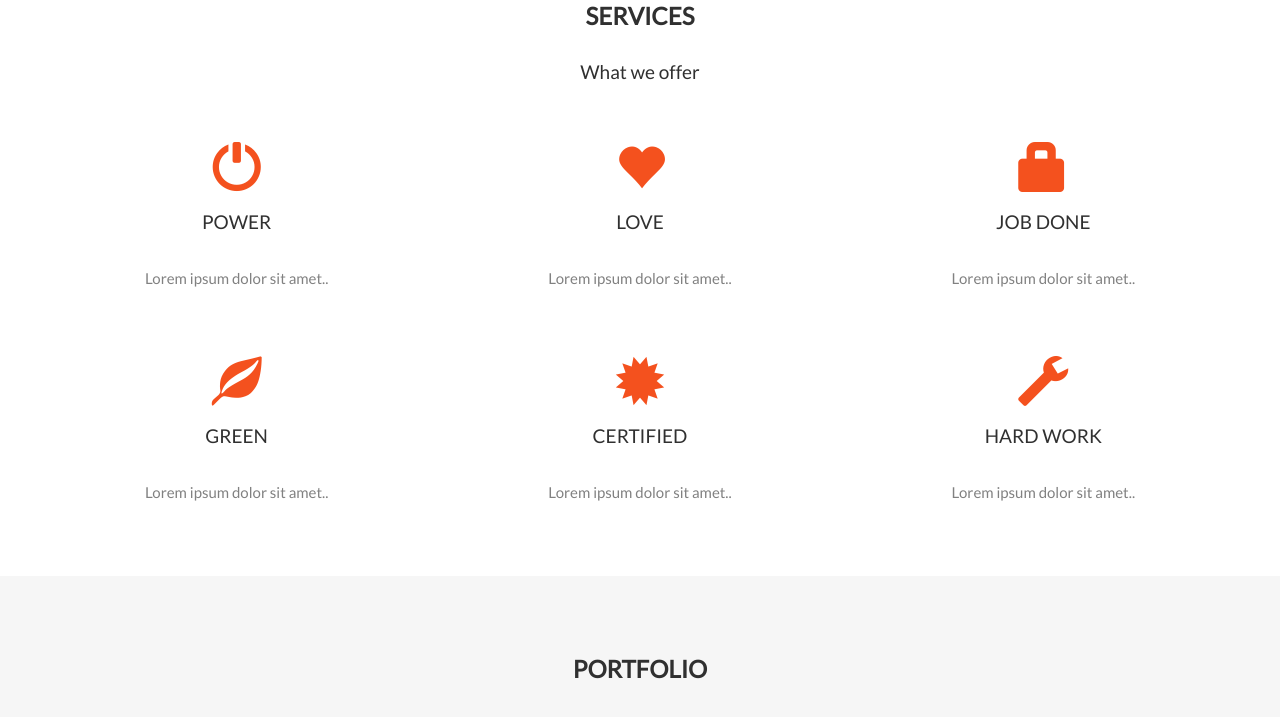
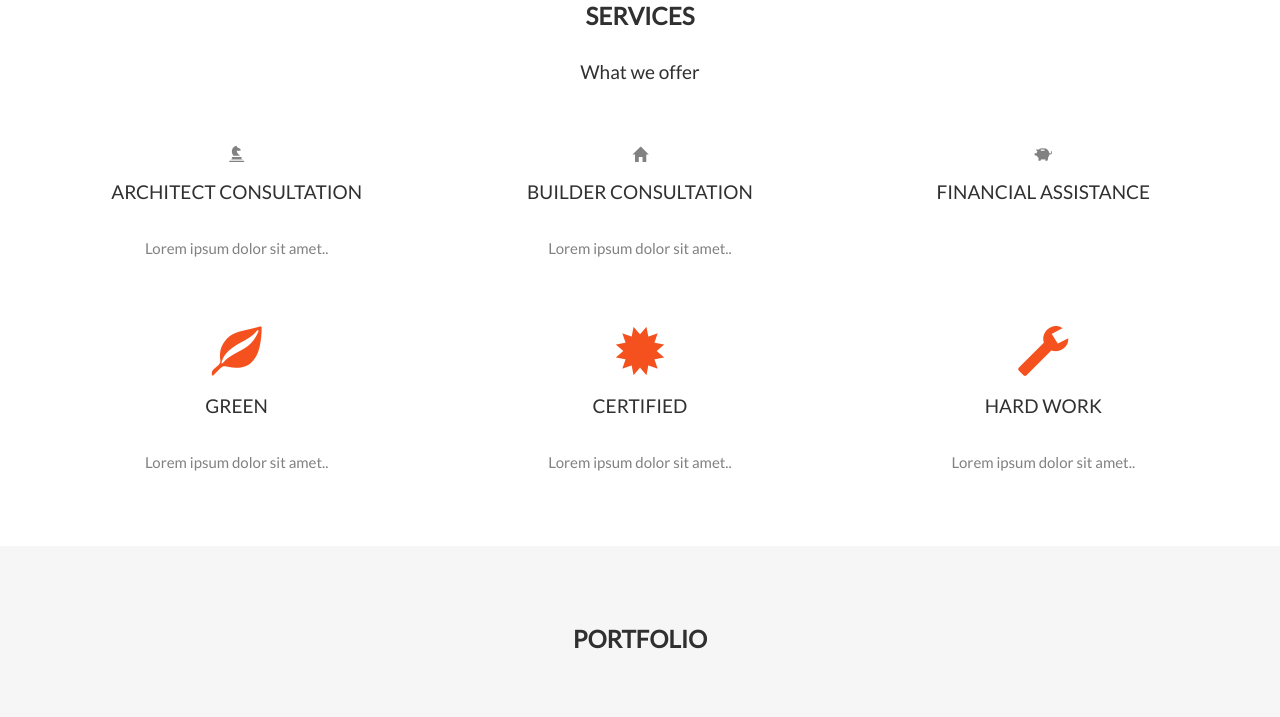
Before and after one commit to esummit/test, a plain HTML site: page index.html in a window 1280 px wide. Shown: the part 1594-2311 px from the top of the page. Drawn offline with nearby package versions, Linux system fonts and the light colour scheme; some packages are replaced by stand-ins of ours.

Commit message:
Update index.html

```diff
--- a/index.html
+++ b/index.html
@@ -263,19 +263,18 @@
   <br>
   <div class="row slideanim">
     <div class="col-sm-4">
-      <span class="glyphicon glyphicon-off logo-small"></span>
-      <h4>POWER</h4>
+      <span class="glyphicon glyphicon-knight"></span>
+      <h4>ARCHITECT CONSULTATION</h4>
       <p>Lorem ipsum dolor sit amet..</p>
     </div>
     <div class="col-sm-4">
-      <span class="glyphicon glyphicon-heart logo-small"></span>
-      <h4>LOVE</h4>
+      <span class="glyphicon glyphicon-home"></span>
+      <h4>BUILDER CONSULTATION</h4>
       <p>Lorem ipsum dolor sit amet..</p>
     </div>
     <div class="col-sm-4">
-      <span class="glyphicon glyphicon-lock logo-small"></span>
-      <h4>JOB DONE</h4>
-      <p>Lorem ipsum dolor sit amet..</p>
+      <span class="glyphicon glyphicon-piggy-bank"></span>
+      <h4>FINANCIAL ASSISTANCE</h4>
     </div>
   </div>
   <br><br>
```
